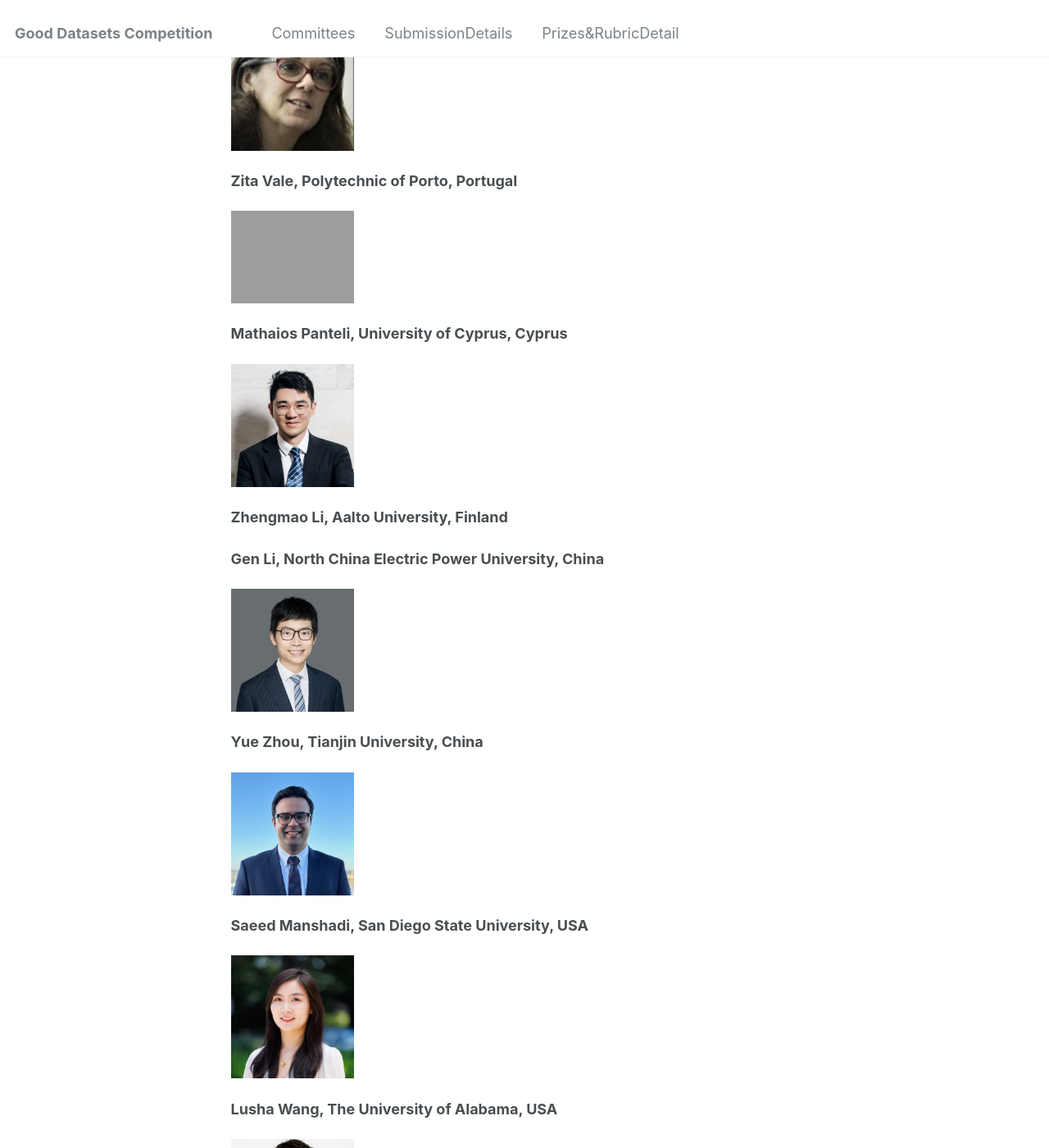
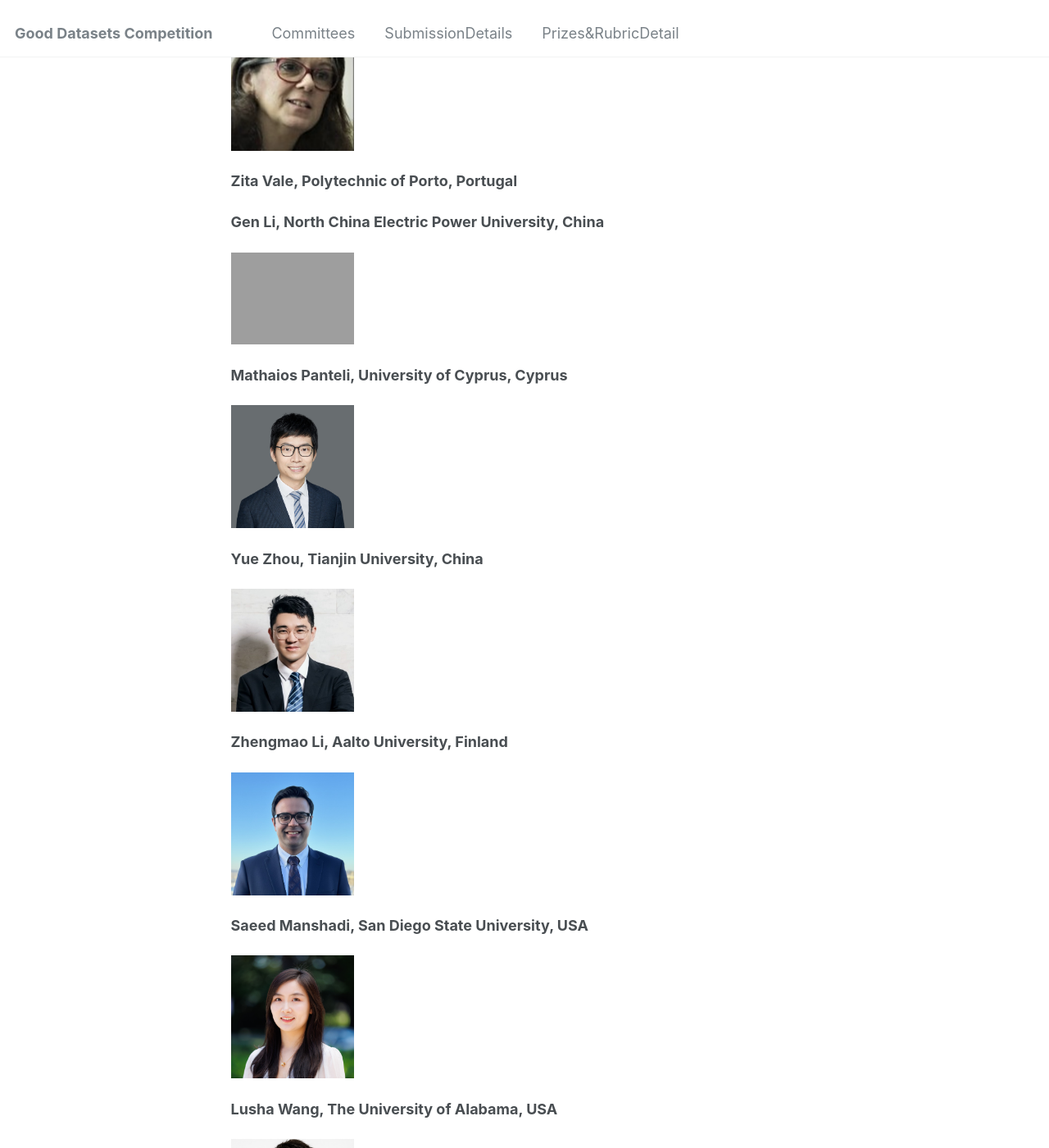
Before and after one commit to dpPEScomp/pesdpcompetition.github.io, a Jekyll site: the page built from _pages/Committees.md, in a window 1280 px wide and 1400 px high, scrolled down 545 px. Shown: the whole window at 82% size. Built offline with Jekyll 4.4.1, drawn with Linux system fonts in a browser that asks for light colours; some of the changed lines change nothing that is shown.

Commit message:
Update Committees.md

```diff
--- a/_pages/Committees.md
+++ b/_pages/Committees.md
@@ -24,9 +24,17 @@ author_profile: false
 **Zita Vale, Polytechnic of Porto, Portugal**
 
 
+**Gen Li, North China Electric Power University, China**
+
+
 <img src="https://dppescomp.github.io/pesdpcompetition.github.io/images/Mathaios.jpg" width="150" height="150">
 
 **Mathaios Panteli, University of Cyprus, Cyprus**
+
+
+<img src="https://dppescomp.github.io/pesdpcompetition.github.io/images/YueZHOU.png" width="150" height="150">
+
+**Yue Zhou, Tianjin University, China**
 
 
 <img src="https://dppescomp.github.io/pesdpcompetition.github.io/images/Zhengmao.jpg" width="150" height="150">
@@ -34,18 +42,9 @@ author_profile: false
 **Zhengmao Li, Aalto University, Finland**
 
 
-**Gen Li, North China Electric Power University, China**
-
-
-<img src="https://dppescomp.github.io/pesdpcompetition.github.io/images/YueZHOU.png" width="150" height="150">
-
-**Yue Zhou, Tianjin University, China**
-
-
 <img src="https://dppescomp.github.io/pesdpcompetition.github.io/images/Saeed Manshadi.jpg" width="150" height="150">
 
 **Saeed Manshadi, San Diego State University, USA**
-
 
 
 <img src="https://dppescomp.github.io/pesdpcompetition.github.io/images/Lusha_Wang.jpg" width="150" height="150">
@@ -58,16 +57,12 @@ author_profile: false
 **Qiwei Zhang, The University of Texas at San Antonio, USA**
 
 
-
-
 **Barry Hayes, University College Cork, Ireland**
-
 
 <img src="https://dppescomp.github.io/pesdpcompetition.github.io/images/Vipin Pandey.jpeg" width="150" height="150">
 
 **Vipin Pandey, University College Cork, Ireland**
 
-
 <img src="https://dppescomp.github.io/pesdpcompetition.github.io/images/YangSHEN.jpg" width="150" height="150">
 
 **Yang Shen, Trinity College Dublin, Ireland**
```
